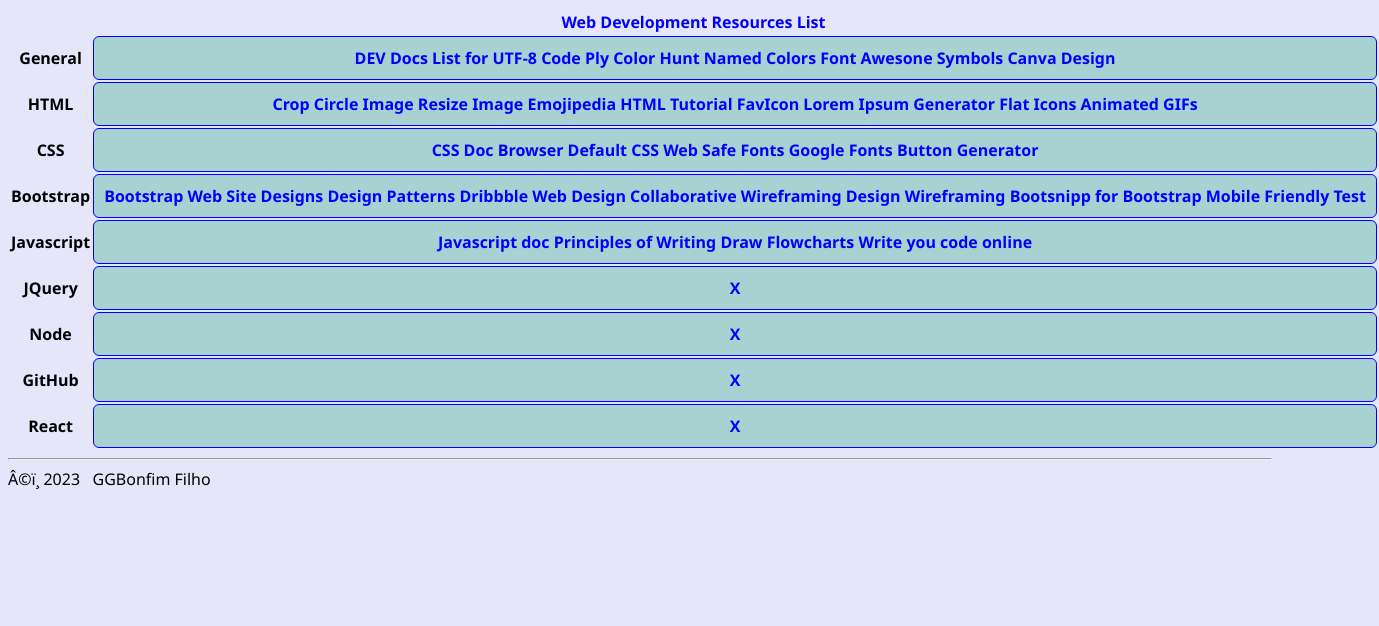
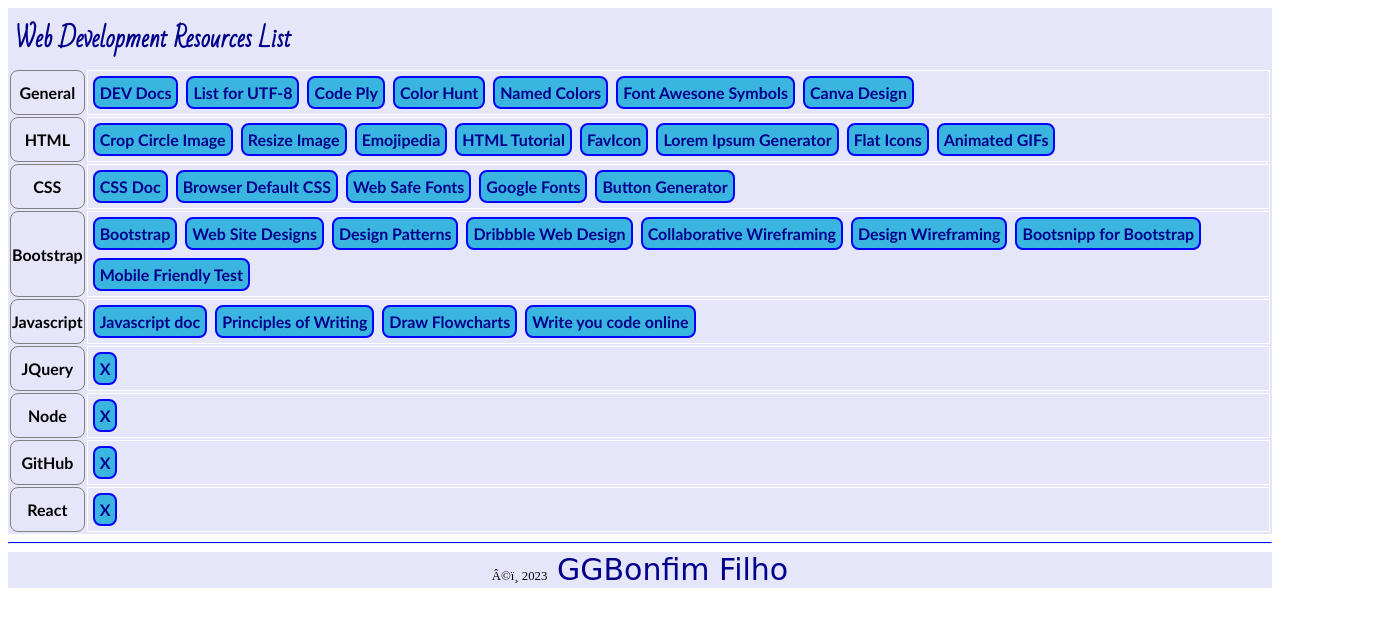
Before and after one commit to gersonbonfim/resume, a plain HTML site: page index.html in a window 1280 px wide. Shown: the whole page, 1379 px wide, since content can reach past the window. Drawn offline with Linux system fonts and the light colour scheme; a web font is replaced by a local one.

Commit message:
Add files via upload

```diff
--- a/css/styles.css
+++ b/css/styles.css
@@ -1,43 +1,91 @@
 
 body {
-	background-color: lavender;
-	font-family: "Segoe UI";
-
+	font-family: "Trebuchet MS", "Lucida Grande", "Lucida Sans Unicode", "Lucida Sans", Tahoma, sans-serif;
+	/*
+		font-size: 16px; equal to 1em equal to 100%
+		font-size: 32px; equal to 2em equal to 200%
+		The margin property works like font-size. Ex margin: 2em = 200% = 32px
+	*/
 }
 
 a
 {
 	text-decoration: none;
 	cursor: pointer;
-	color: blue;
+	color: darkblue;
 }
 
 table {
 	table-layout: auto;
-	width: 60%;
+	width: 100%;
 /*	border: 1px solid gray;
 	border-spacing: 10px; */
 	margin-left: auto;
 	margin-right: auto;
+	background-color: lavender;
+}
+
+hr {
+	size: 1;
+	border-top: 1px solid blue;
+}
+
+th {
+	border: 1px solid gray;
+	border-radius: 8px;
+/*	border-radius:6px;
+	background-color: #39B5E0; */
 }
 
 thead {
-/*	background-color: #F1F7B5; */
-	text-align: center;
+	font-family: 'Bad Script', fantasy;
+	font-size: 1.5rem;
+	text-align:left;
+
 }
 
 td {
-	font-weight: bold;
-	white-space: nowrap;
-	text-align: center;
+	border: 1px solid white;
+/*	white-space: nowrap;
 	overflow: hidden;
 	text-overflow: ellipsis;
-	padding: 10px;
+	padding: 5px;
 	border: 1px solid blue;
 	border-radius:6px;
+	background-color: #A8D1D1; */
+}
+
+span:hover {
 	background-color: #A8D1D1;
 }
 
-td:hover {
-  background-color: #39B5E0;
+.title {
+	border: none;
+	padding: 5px;
+
 }
+
+.my_link {
+	background-color: #39B5E0;
+	font-weight: bold;
+	text-align: center;
+	padding: 5px;
+	border: 2px solid blue;
+	border-radius: 8px;
+	float: left;
+	margin: 4px;
+
+}
+
+.signature {
+	font-family: 'Mrs Saint Delafield', cursive;
+	font-size: 30px;
+	color: darkblue
+}
+
+.div_signature {
+	font-family: "Times New Roman";
+	font-size: 0.8em;
+	text-align:center;
+	background-color: lavender;
+}
```
